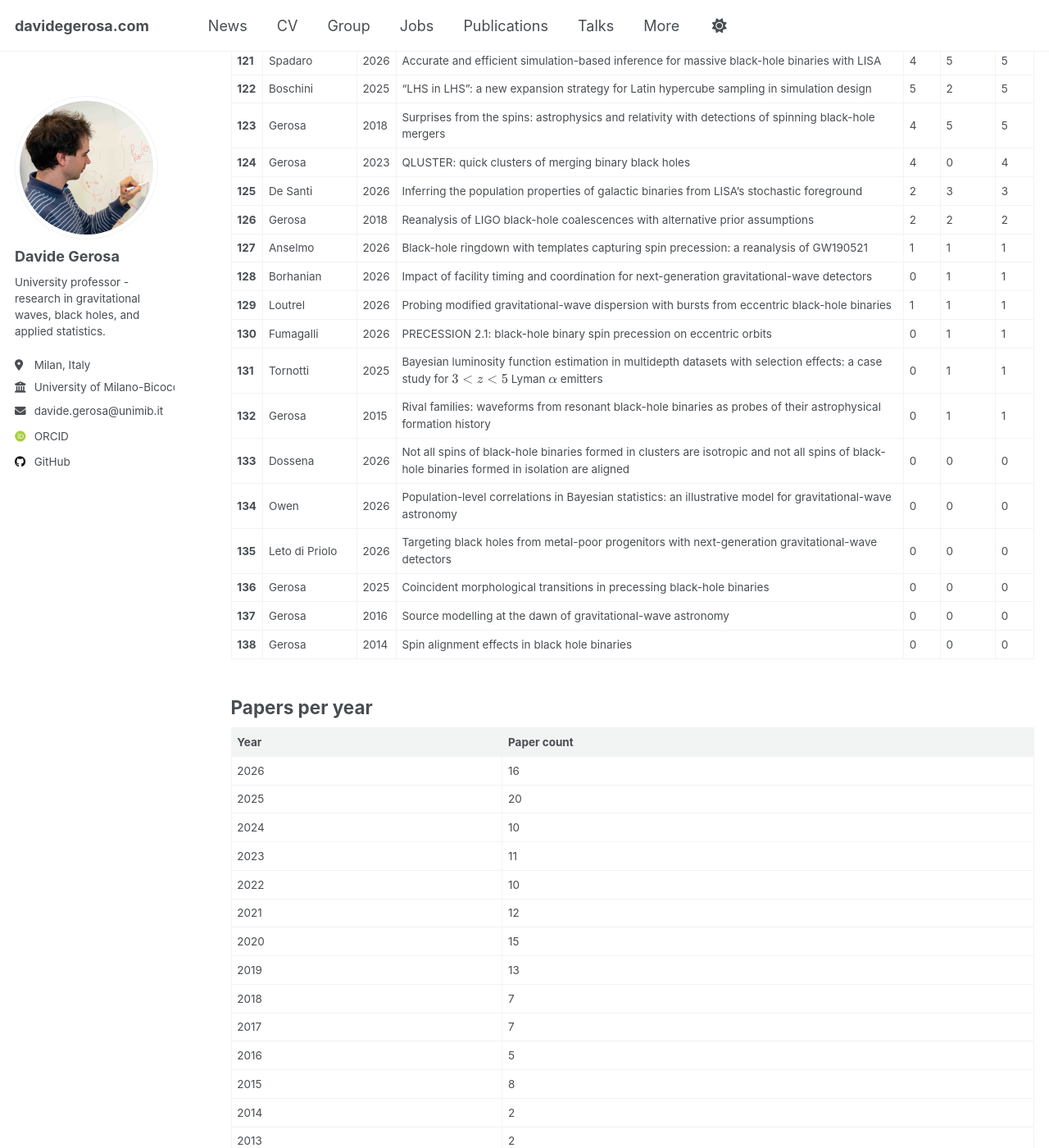
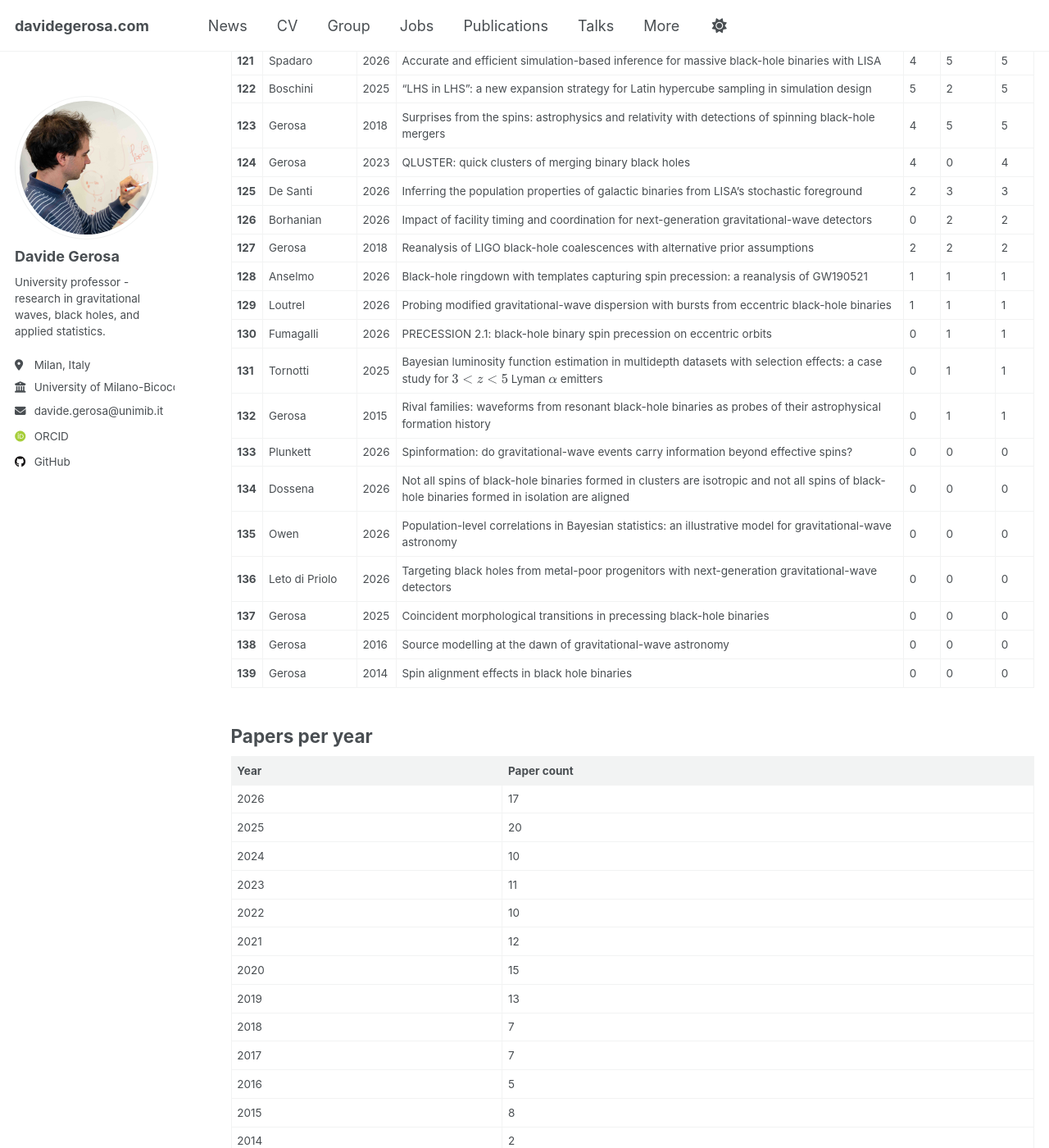
Before and after one commit to dgerosa/website, a Jekyll site: the page built from _pages/citations.md, in a window 1280 px wide and 1400 px high, scrolled down 5352 px. Shown: the whole window at 82% size. Built offline with Jekyll 4.4.1, drawn with Linux system fonts in a browser that asks for light colours; some web fonts are replaced; some of the changed text lies outside the part shown.

Commit message:
Website update from workflow

```diff
--- a/_pages/_citations.md
+++ b/_pages/_citations.md
@@ -134,25 +134,26 @@
 | **123** | Gerosa | 2018 | Surprises from the spins: astrophysics and relativity with detections of spinning black-hole mergers | 4 | 5 | 5 |
 | **124** | Gerosa | 2023 | QLUSTER: quick clusters of merging binary black holes | 4 | 0 | 4 |
 | **125** | De Santi | 2026 | Inferring the population properties of galactic binaries from LISA's stochastic foreground | 2 | 3 | 3 |
-| **126** | Gerosa | 2018 | Reanalysis of LIGO black-hole coalescences with alternative prior assumptions | 2 | 2 | 2 |
-| **127** | Anselmo | 2026 | Black-hole ringdown with templates capturing spin precession: a reanalysis of GW190521 | 1 | 1 | 1 |
-| **128** | Borhanian | 2026 | Impact of facility timing and coordination for next-generation gravitational-wave detectors | 0 | 1 | 1 |
+| **126** | Borhanian | 2026 | Impact of facility timing and coordination for next-generation gravitational-wave detectors | 0 | 2 | 2 |
+| **127** | Gerosa | 2018 | Reanalysis of LIGO black-hole coalescences with alternative prior assumptions | 2 | 2 | 2 |
+| **128** | Anselmo | 2026 | Black-hole ringdown with templates capturing spin precession: a reanalysis of GW190521 | 1 | 1 | 1 |
 | **129** | Loutrel | 2026 | Probing modified gravitational-wave dispersion with bursts from eccentric black-hole binaries | 1 | 1 | 1 |
 | **130** | Fumagalli | 2026 | PRECESSION 2.1: black-hole binary spin precession on eccentric orbits | 0 | 1 | 1 |
 | **131** | Tornotti | 2025 | Bayesian luminosity function estimation in multidepth datasets with selection effects: a case study for $$3<z<5$$ Lyman $$\alpha$$ emitters | 0 | 1 | 1 |
 | **132** | Gerosa | 2015 | Rival families: waveforms from resonant black-hole binaries as probes of their astrophysical formation history | 0 | 1 | 1 |
-| **133** | Dossena | 2026 | Not all spins of black-hole binaries formed in clusters are isotropic and not all spins of black-hole binaries formed in isolation are aligned | 0 | 0 | 0 |
-| **134** | Owen | 2026 | Population-level correlations in Bayesian statistics: an illustrative model for gravitational-wave astronomy | 0 | 0 | 0 |
-| **135** | Leto di Priolo | 2026 | Targeting black holes from metal-poor progenitors with next-generation gravitational-wave detectors | 0 | 0 | 0 |
-| **136** | Gerosa | 2025 | Coincident morphological transitions in precessing black-hole binaries | 0 | 0 | 0 |
-| **137** | Gerosa | 2016 | Source modelling at the dawn of gravitational-wave astronomy | 0 | 0 | 0 |
-| **138** | Gerosa | 2014 | Spin alignment effects in black hole binaries | 0 | 0 | 0 |
+| **133** | Plunkett | 2026 | Spinformation: do gravitational-wave events carry information beyond effective spins? | 0 | 0 | 0 |
+| **134** | Dossena | 2026 | Not all spins of black-hole binaries formed in clusters are isotropic and not all spins of black-hole binaries formed in isolation are aligned | 0 | 0 | 0 |
+| **135** | Owen | 2026 | Population-level correlations in Bayesian statistics: an illustrative model for gravitational-wave astronomy | 0 | 0 | 0 |
+| **136** | Leto di Priolo | 2026 | Targeting black holes from metal-poor progenitors with next-generation gravitational-wave detectors | 0 | 0 | 0 |
+| **137** | Gerosa | 2025 | Coincident morphological transitions in precessing black-hole binaries | 0 | 0 | 0 |
+| **138** | Gerosa | 2016 | Source modelling at the dawn of gravitational-wave astronomy | 0 | 0 | 0 |
+| **139** | Gerosa | 2014 | Spin alignment effects in black hole binaries | 0 | 0 | 0 |
 
 ## Papers per year
 
 | Year | Paper count |
 |------|--------------|
-| 2026 | 16 |
+| 2026 | 17 |
 | 2025 | 20 |
 | 2024 | 10 |
 | 2023 | 11 |
```
Also changed, not shown: other parts of _pages/_citations.md (+22 -22 lines), _pages/_group.md (+1 -1 lines), _pages/_publications.md (+7 -2 lines), _pages/_talks.md (+1 -1 lines).
